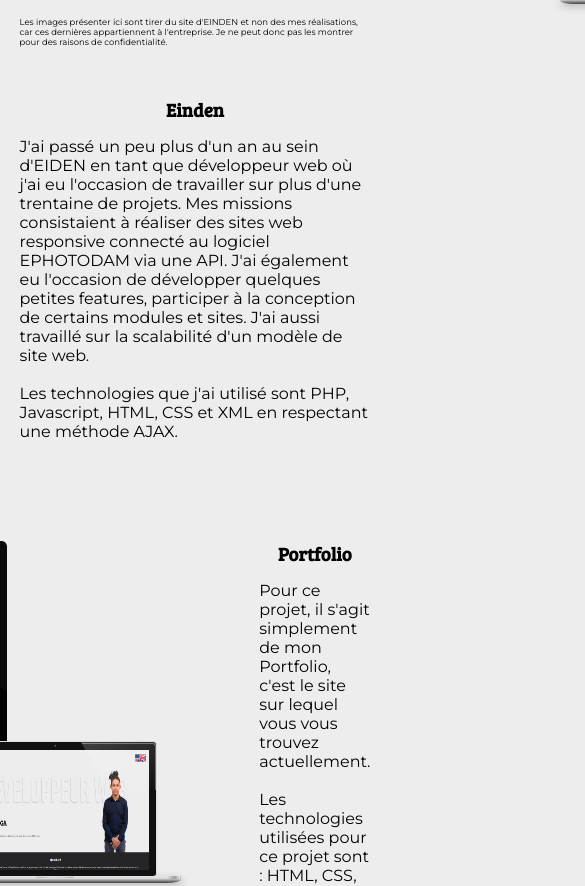
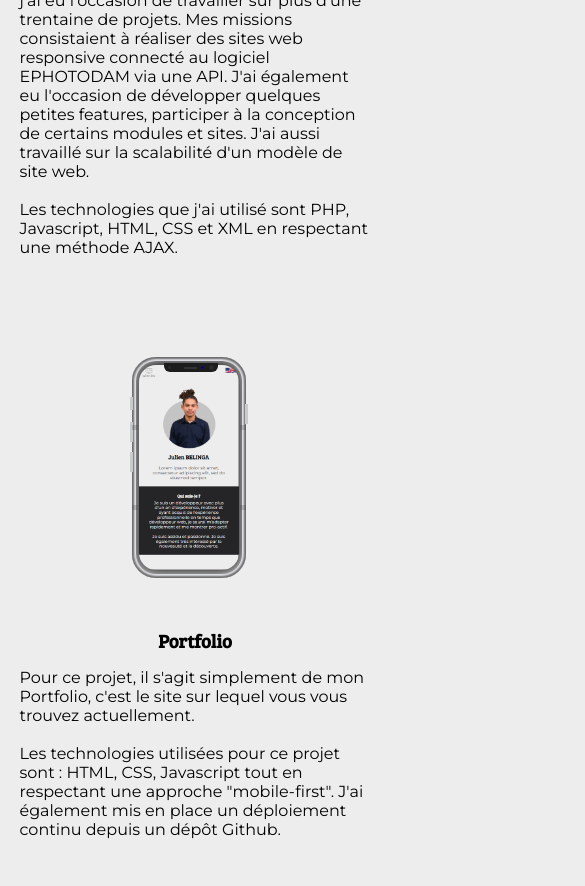
Before and after one commit to julienBelinga/MyPortfolio, a Next.js app in the folder portfolio/: page / in a window 390 px wide. Shown: the part 2420-3306 px from the top of the page, 585 px wide, since content can reach past the window. Built offline with nearby package versions, Linux system fonts and the light colour scheme.

Commit message:
responsive update

```diff
--- a/portfolio/components/pricing_multiple.js
+++ b/portfolio/components/pricing_multiple.js
@@ -17,7 +17,7 @@ export default function pricing_multiple() {
   return (
     <>
       <section id="pricing">
-          <h2 id="pricing_vitrine" className="title">Site vitrine</h2>
+          <h2 id="pricing_vitrine" className="title">Site <strong>vitrine</strong></h2>
           <p className="title">La meilleure solution pour commencer à augmenter votre présence en ligne</p>
           <div className="pricing">
               <Card
@@ -48,7 +48,7 @@ export default function pricing_multiple() {
           </div>
       </section>
       <section id="pricing">
-        <h2 id="pricing_Ecommerce" className="title">Site E-commerce</h2>
+        <h2 id="pricing_Ecommerce" className="title">Site <strong>E-commerce</strong></h2>
         <p className="title">La meilleure solution pour lancer un business en ligne</p>
         <div className="pricing">
           <Card
@@ -78,7 +78,7 @@ export default function pricing_multiple() {
         </div>
       </section>
       <section id="pricing">
-        <h2 id="pricing_services">Autres service</h2>
+        <h2 id="pricing_services">Autres <strong>services</strong></h2>
         <p className="title">La meilleure solution en conseil informatique</p>
         <div className="services">
           <Card
--- a/portfolio/components/project.js
+++ b/portfolio/components/project.js
@@ -9,15 +9,15 @@ export default function project(props) {
   return (
     <>
       <div id="project" className={`${even}`}>
-          <Description
-              title={props.title}
-              description={props.description}
-          />
           <Device
               img1={props.img1}
               img2={props.img2}
               legend={props.legend}
           />
+          <Description
+              title={props.title}
+              description={props.description}
+          />
       </div>
     </>
   )
--- a/portfolio/pages/_app.js
+++ b/portfolio/pages/_app.js
@@ -6,6 +6,7 @@ import '@/styles/project.scss'
 import '@/styles/device.scss'
 import '@/styles/pricing_multiple.scss'
 import '@/styles/contact.scss'
+import '@/styles/responsive.scss'
 import '@/styles/footer.scss'
 import Navbar from '@/components/navbar'
 import Footer from 'components/footer'
--- a/portfolio/pages/index.js
+++ b/portfolio/pages/index.js
@@ -8,6 +8,7 @@ import project_phone_screen from "assets/img/project_phone_screen.png"
 import project_desktop_screen from "assets/img/project_desktop_screen.png"
 import touchdown_phone_screen from "assets/img/touchdown_phone_screen.png"
 import touchdown_laptop_screen from "assets/img/touchdown_laptop_screen.png"
+import Image from 'next/image'
 
 export default function Home() {
 
--- a/portfolio/styles/pricing_multiple.scss
+++ b/portfolio/styles/pricing_multiple.scss
@@ -8,6 +8,10 @@
 
     h2{
         margin-bottom: 15px;
+
+        strong{
+            color: #2563EB;
+        }
     }
     p.title{
         margin-bottom: 140px;
@@ -114,27 +118,6 @@
     text-align: center;
 }
 
-@media screen and (max-width: 1250px) {
-    .pricing{
-        display: grid;
-    }
-
-    #pricing p.title{
-        margin-bottom: 50px !important;
-    }
-
-    #vitrine{
-        width: 65vw;
-        margin-bottom: 100px;
-        padding-left: 5vw;
-        padding-right: 5vw;
-
-        hr{
-            width: 55vw;
-        }
-    }
-}
-
 #pricing:last-of-type{
 
     .title{
--- a/portfolio/styles/project.scss
+++ b/portfolio/styles/project.scss
@@ -6,8 +6,8 @@
     padding-right: 5%;
     margin-bottom: 50px;
 
-    &.even{
-        flex-direction: row-reverse !important;
+    &.odd{
+        flex-direction: row-reverse;
     }
 
     h3{
@@ -19,22 +19,3 @@
     position: relative;
     top: 50px;
 }
-
-@media screen and (max-width: 1350px) {
-    #project{
-        flex-direction: column-reverse;
-
-        &.even{
-            display: flex;
-            flex-direction: column-reverse;
-        }
-
-        #description{
-            margin-bottom: 50px;
-
-            h3{
-                text-align: center;
-            }
-        }
-    }
-}
--- /dev/null
+++ b/portfolio/styles/responsive.scss
@@ -0,0 +1,61 @@
+@media screen and (max-width: 1350px) {
+    #project{
+
+        display: flex;
+        flex-direction: column !important;
+
+        &.odd{
+            flex-direction: none;
+        }
+
+        #description{
+            margin-bottom: 100px;
+
+            h3{
+                text-align: center;
+            }
+        }
+    }
+}
+
+@media screen and (max-width: 1250px) {
+    .pricing, #pricing:last-of-type .services{
+        display: grid !important;
+    }
+
+    #pricing {
+        margin-bottom: 50px;
+
+        p.title{
+            margin-bottom: 50px !important;
+        }
+    }
+
+    #vitrine{
+        width: 65vw;
+        margin-bottom: 100px;
+        padding-left: 5vw;
+        padding-right: 5vw;
+
+        hr{
+            width: 55vw;
+        }
+    }
+}
+
+@media screen and (max-width: 932px) {
+    #device{
+        width: 100%;
+
+        .mac_container, .iMac{
+            display: none;
+        }
+
+        .iphone-x{
+            bottom: 0;
+            left: 50%;
+            margin-left: -18%;
+        }
+    }
+
+}
```
